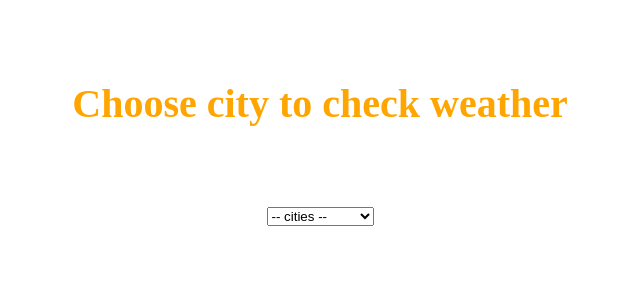
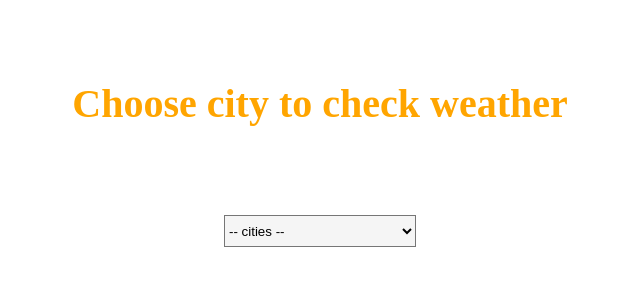
Before and after one commit to emmamariagaby/weather-app, a React (Create React App) app: page / in a window 1280 px wide. Shown: the top 300 px of the page, without its empty margins (320-960 px from the left). Built offline with nearby package versions, Linux system fonts and the light colour scheme; the HTML template or start-up script is replaced by a standard one.

Commit message:
added styling to select

```diff
--- a/src/App.css
+++ b/src/App.css
@@ -1,3 +1,10 @@
 .App {
   text-align: center;
 }
+
+.select {
+  width: 12rem;
+  height: 2rem;
+  background-color: whitesmoke;
+  margin: 0.5rem;
+}
```
